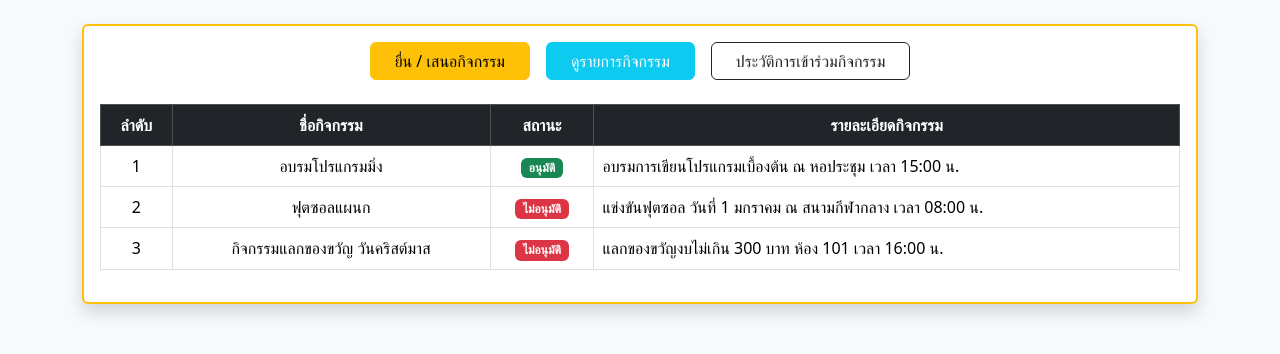
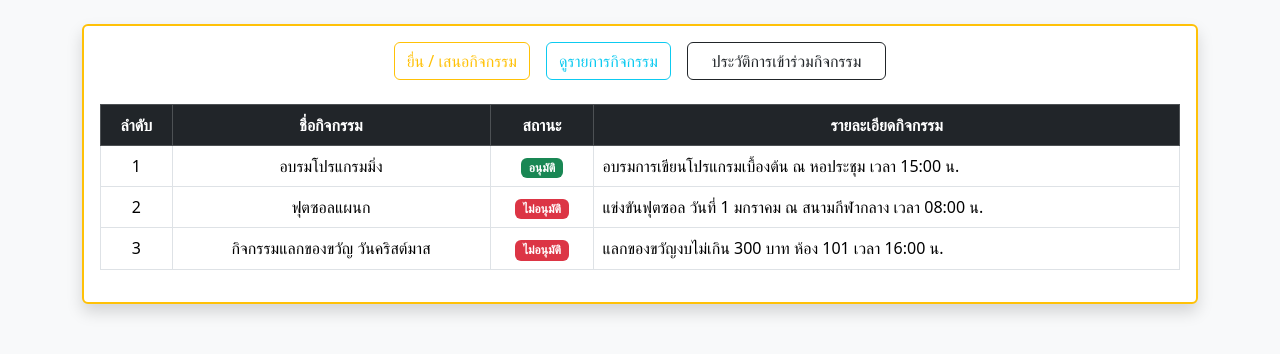
Before and after one commit to showkun396/engce301-2_68, a plain HTML site: page week4-ux-responsive-site/index.html in a window 1280 px wide. Drawn offline with nearby package versions, Linux system fonts and the light colour scheme.

```diff
--- a/week4-ux-responsive-site/index.html
+++ b/week4-ux-responsive-site/index.html
@@ -18,11 +18,11 @@
 
                 <!-- ปุ่มเมนู -->
                 <div class="d-flex justify-content-center gap-3 mb-4 flex-wrap">
-                    <button type="button" class="btn btn-warning px-4">
+                    <button type="button" class="btn btn-outline-warning">
                         ยื่น / เสนอกิจกรรม
                     </button>
 
-                    <button type="button" class="btn btn-info text-white px-4">
+                    <button type="button" class="btn btn-outline-info">
                         ดูรายการกิจกรรม
                     </button>
 
```
Also changed, not shown: week4-ux-responsive-site/from.html (added, +13 -0 lines).
